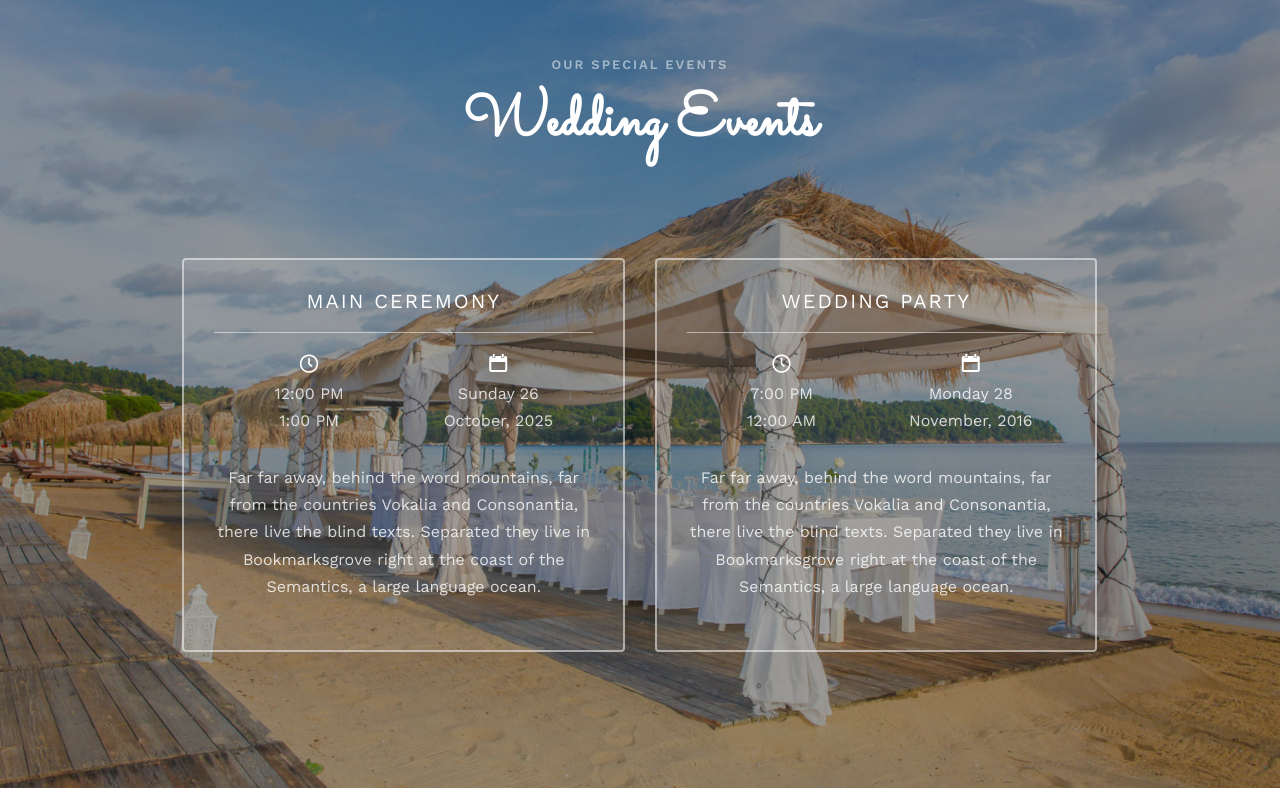
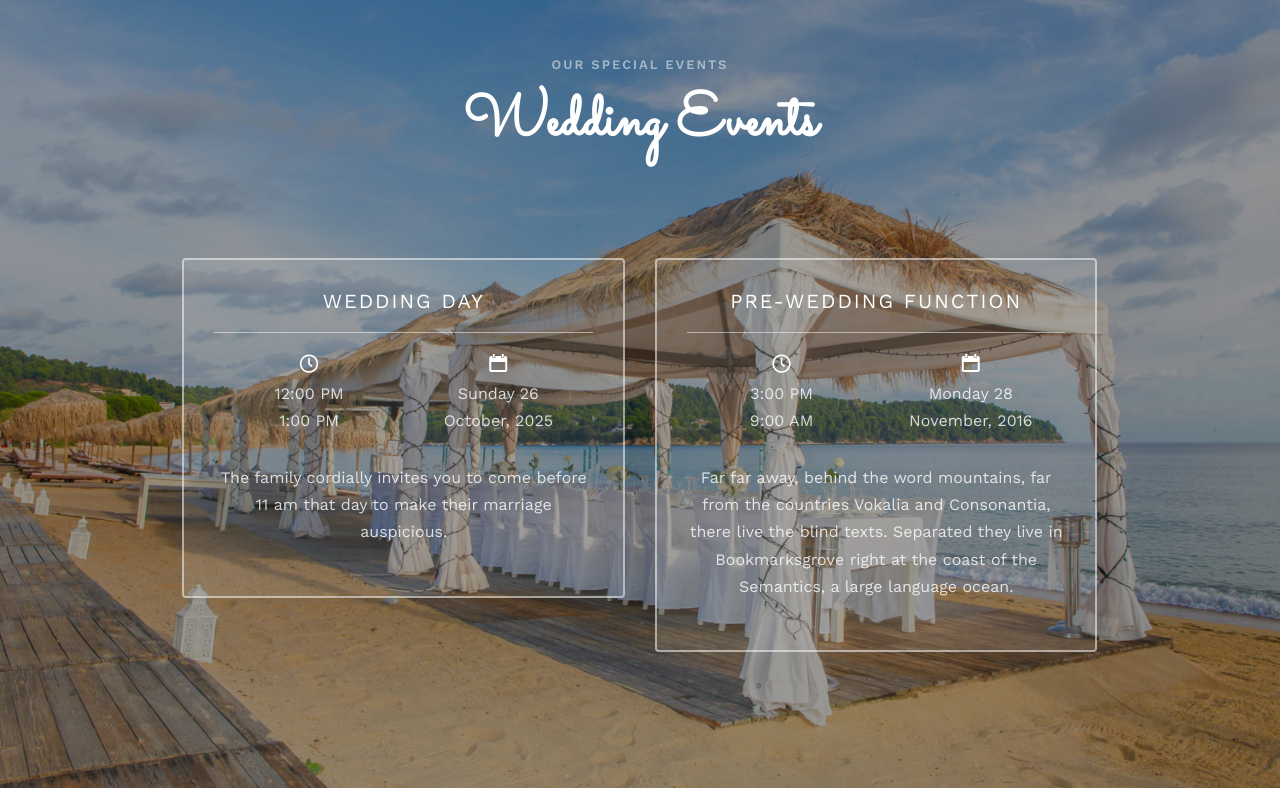
Before and after one commit to embercloaks/Weddingcard, a plain HTML site: page index.html in a window 1280 px wide. Shown: the part 1708-2505 px from the top of the page. Drawn offline with nearby package versions, Linux system fonts and the light colour scheme; files whose address does not match are found by name.

Commit message:
Update index.html

```diff
--- a/index.html
+++ b/index.html
@@ -77,7 +77,7 @@
 		<div class="container">
 			<div class="row">
 				<div class="col-md-8 col-md-offset-2 text-center fh5co-heading animate-box">
-					<h2>Hello!</h2>
+					<h2>wedding venue</h2>
 					<h3>October 26th, Himaya Convention Center, Velliyur</h3>
 					<p>We invited you to celebrate our wedding</p>
 				</div>
@@ -124,7 +124,7 @@
 						<div class="col-md-10 col-md-offset-1">
 							<div class="col-md-6 col-sm-6 text-center">
 								<div class="event-wrap animate-box">
-									<h3>Main Ceremony</h3>
+									<h3>Wedding day</h3>
 									<div class="event-col">
 										<i class="icon-clock"></i>
 										<span>12:00 PM</span>
@@ -135,16 +135,16 @@
 										<span>Sunday 26</span>
 										<span>October, 2025</span>
 									</div>
-									<p>Far far away, behind the word mountains, far from the countries Vokalia and Consonantia, there live the blind texts. Separated they live in Bookmarksgrove right at the coast of the Semantics, a large language ocean.</p>
+									<p>The family cordially invites you to come before 11 am that day to make their marriage auspicious.</p>
 								</div>
 							</div>
 							<div class="col-md-6 col-sm-6 text-center">
 								<div class="event-wrap animate-box">
-									<h3>Wedding Party</h3>
+									<h3>Pre-Wedding Function</h3>
 									<div class="event-col">
 										<i class="icon-clock"></i>
-										<span>7:00 PM</span>
-										<span>12:00 AM</span>
+										<span>3:00 PM</span>
+										<span>9:00 AM</span>
 									</div>
 									<div class="event-col">
 										<i class="icon-calendar"></i>
```
